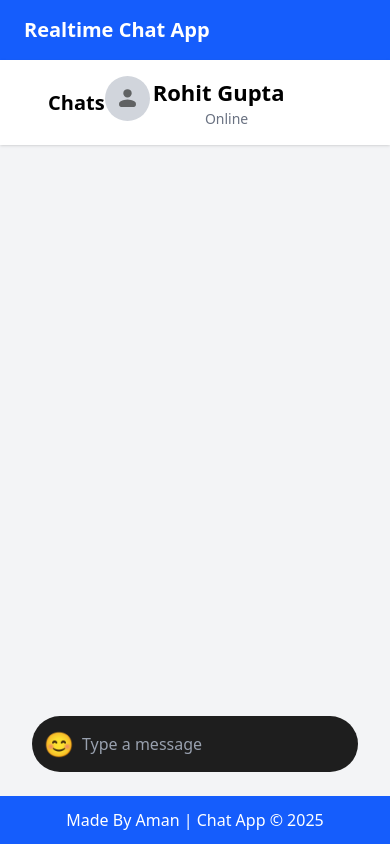
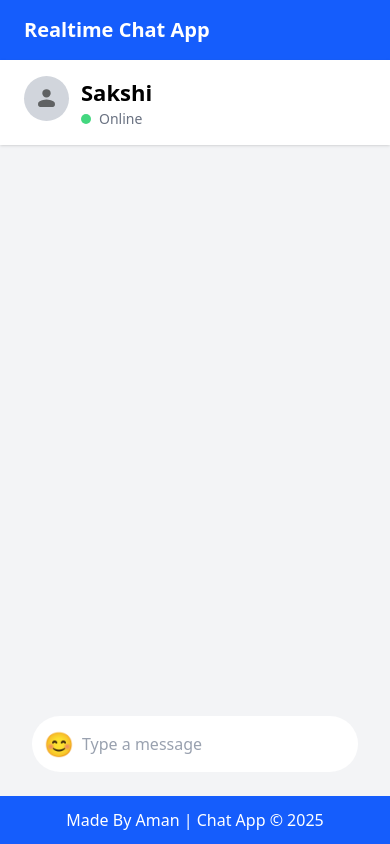
Before and after one commit to mr-aman-git/Chat-Interface-UI, a Next.js app: page / in a window 390 px wide. Built offline with nearby package versions, Linux system fonts and the light colour scheme.

Commit message:
online function add some ui fix

```diff
--- a/app/page.tsx
+++ b/app/page.tsx
@@ -14,7 +14,7 @@ type Message = {
   emoji?: string;
 };
 
-const chatUsers = ["You", "Rohit Gupta", "Riya", "Sam"];
+const chatUsers = ["You", "Rohit Gupta", "Sakshi", "Ankit"];
 
 export default function ChatInterface() {
   const [messages, setMessages] = useState<Message[]>([]);
@@ -28,9 +28,12 @@ export default function ChatInterface() {
     if (input.trim()) {
       const newMsg: Message = {
         id: Date.now(),
-        sender: "You",
+        sender: "Sakshi",
         content: input,
-        timestamp: new Date().toLocaleTimeString(),
+        timestamp: new Date().toLocaleTimeString([], {
+          hour: 'numeric',
+          minute: '2-digit',
+        }),
       };
       setMessages((prev) => [...prev, newMsg]);
       setInput("");
@@ -60,8 +63,8 @@ export default function ChatInterface() {
 
       {/* Landing Section */}
       <header className="bg-white shadow py-4 text-center flex justify-between items-center px-6">
-        <div className="flex-1 text-left ml-6">
-          <h2 className="font-bold text-[20px]">Chats</h2>
+        <div className="flex-1 text-left ml-6 hidden md:block">
+          <h2 className="font-bold text-[20px] ">Chats</h2>
         </div>
 
         <div className="flex-1 text-center">
@@ -80,9 +83,19 @@ export default function ChatInterface() {
                 fill="#606263"
               />
             </svg>
-            <div className=" w-[250px]">
-              <h1 className="text-[22px] font-semibold pr-28">Rohit Gupta</h1>
-              <p className="text-gray-500 text-sm pr-24">{typing ? "Rohit Gupta is typing..." : "Online"}</p>
+            <div className="">
+              <h1 className="text-[22px] font-semibold ml-3">Sakshi</h1>
+              <p className="text-sm flex items-center space-x-2 ml-3">
+                {typing ? (
+                  <span className="text-gray-500">typing...</span>
+                ) : (
+                  <>
+                    <span className="w-2.5 h-2.5 bg-green-500 rounded-full animate-pulse"></span>
+                    <span className="text-gray-500">Online</span>
+                  </>
+                )}
+              </p>
+
             </div>
           </div>
 
@@ -101,7 +114,7 @@ export default function ChatInterface() {
             {onlineUsers.map((user, i) => (
               <li
                 key={i}
-                className="flex items-center space-x-4 py-2 pl-2 shadow text-gray-700 cursor-pointer hover:bg-gray-400 rounded-lg"
+                className="flex items-center space-x-4 py-2 pl-2 shadow-sm text-gray-700 cursor-pointer hover:bg-blue-100 rounded-lg"
               >
                 {/* Avatar container */}
                 <div className="relative w-12 h-12">
@@ -144,31 +157,29 @@ export default function ChatInterface() {
 
         {/* Chat Box */}
         <section className="flex-1 flex flex-col justify-between p-4">
-          <div className="overflow-y-auto space-y-3 mb-4 flex-1">
+          <div className="overflow-y-auto space-y-2 p-3 flex-1">
             {messages.map((msg) => (
               <motion.div
                 key={msg.id}
                 initial={{ opacity: 0, y: 10 }}
                 animate={{ opacity: 1, y: 0 }}
-                className={`max-w-sm p-3 rounded-lg shadow ${msg.sender === "You"
-                  ? "ml-auto bg-blue-100"
-                  : "mr-auto bg-gray-200"
-                  }`}
+                className={`relative px-4 py-2 rounded-xl text-white max-w-[80%] w-fit
+        ${msg.sender === "You" ? "ml-auto bg-[#005c4b]" : "mr-auto bg-[#202c33]"}
+        text-sm sm:text-base
+      `}
               >
-                <div className="font-medium text-sm">{msg.sender}</div>
-                <div className="text-base">{msg.content} {msg.emoji || ""}</div>
-                <div className="text-xs text-right text-gray-500">
-                  {msg.timestamp}
-                </div>
+                <div className="break-words whitespace-pre-wrap">{msg.content} {msg.emoji || ""}</div>
+                <div className="text-[11px] text-gray-400 text-right mt-1">{msg.timestamp}</div>
               </motion.div>
             ))}
             <div ref={messageEndRef} />
+          </div>
 
-          </div>
+
 
           {/* Chat Input */}
           <div className="relative w-full px-4 py-2">
-            <div className="flex items-center bg-[#1e1e1e] text-white rounded-full px-3 py-2 w-full">
+            <div className="flex items-center bg-white text-gray-500 rounded-full px-3 py-2 w-full">
               {/* Emoji Button */}
               <button
                 onClick={() => setEmojiPickerOpen(!emojiPickerOpen)}
@@ -202,14 +213,14 @@ export default function ChatInterface() {
                 }}
                 onKeyDown={(e) => e.key === "Enter" && sendMessage()}
                 placeholder="Type a message"
-                className="flex-1 bg-transparent outline-none text-white placeholder:text-gray-400 h-[40px]"
+                className="flex-1 bg-transparent outline-none text-black placeholder:text-gray-400 h-[40px]"
               />
 
               {/* Send Button */}
               {input.trim() && (
                 <button
                   onClick={sendMessage}
-                  className="ml-2 w-10 h-10 bg-green-500 text-white rounded-full flex items-center justify-center hover:bg-green-600 transition cursor-pointer"
+                  className="ml-2 w-10 h-10 bg-green-500 text-black rounded-full flex items-center justify-center hover:bg-green-600 transition cursor-pointer"
                   title="Send"
                 >
                   <svg
```
